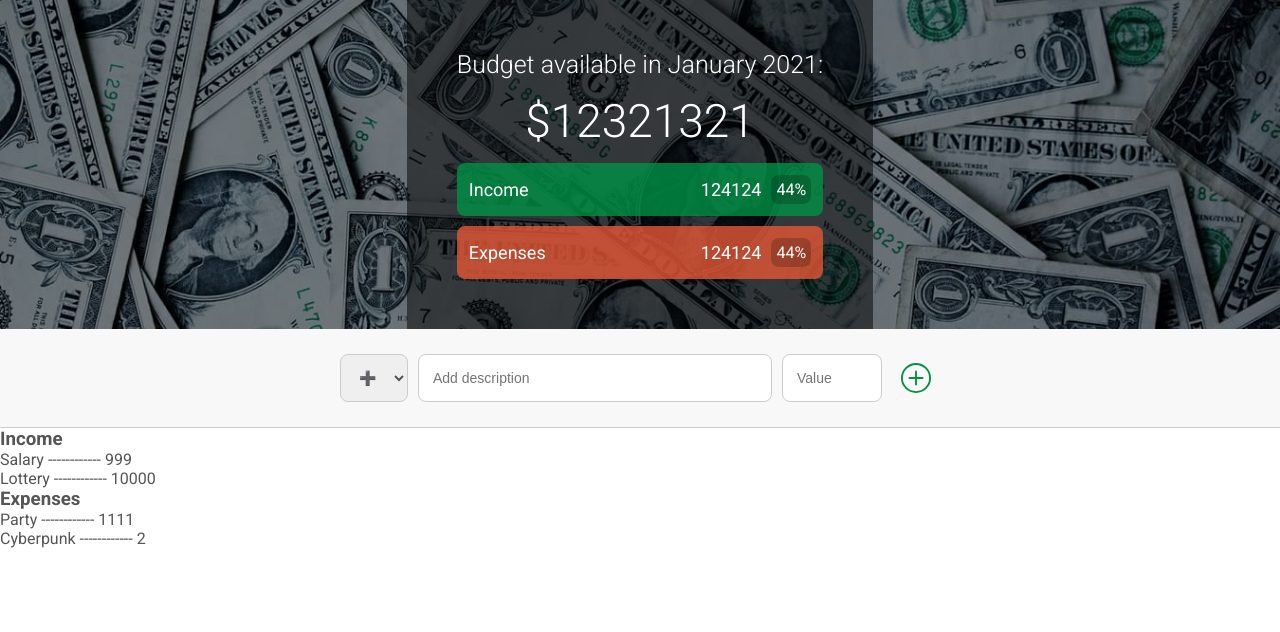
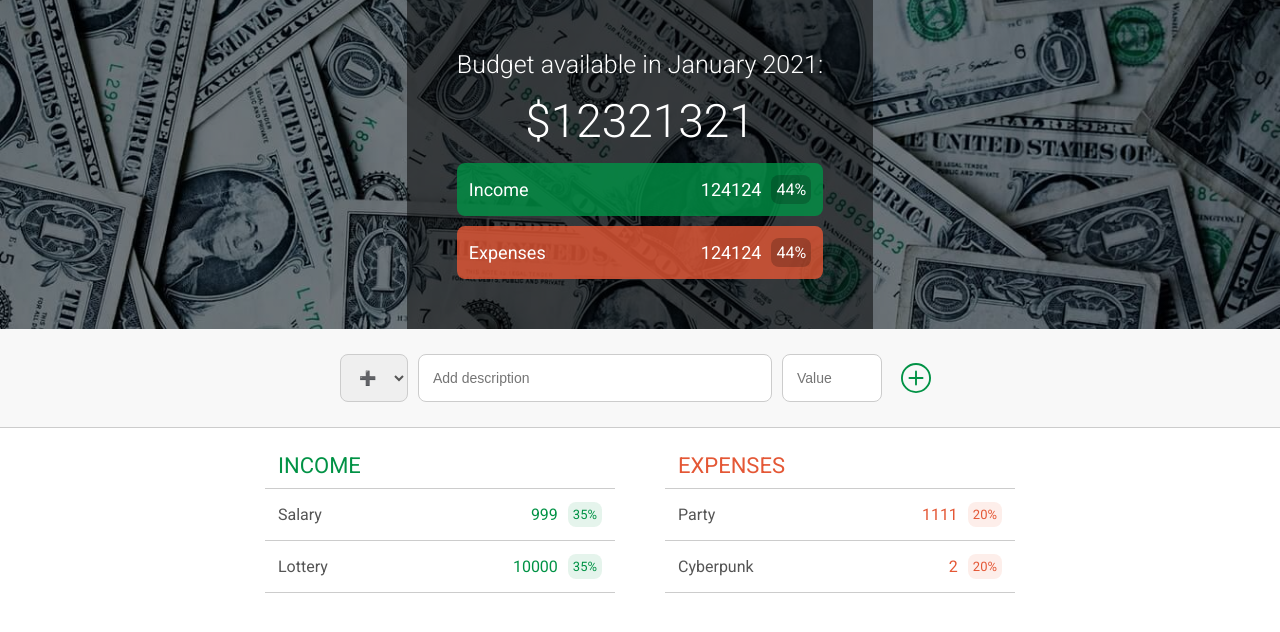
Before and after one commit to sitek94/budget-calculator, a React (Create React App) app: page / in a window 1280 px wide. Shown: the top 632 px of the page. Built offline with nearby package versions, Linux system fonts and the light colour scheme.

Commit message:
style transactions related part of the app

```diff
--- a/src/App.tsx
+++ b/src/App.tsx
@@ -1,5 +1,6 @@
 import {
   BsPlusCircle as PlusIcon,
+  BsXCircle as CrossIcon,
 } from 'react-icons/bs';
 
 const incomeList = [
@@ -61,26 +62,42 @@ function App() {
         </form>
       </div>
 
-      <div>
-        <div>
-          <h3>Income</h3>
-          <ul>
+      <div className="bottom">
+        <div className="transactions">
+          <div className="income">
+            <h3 className="label">Income</h3>
+            <ul className="list">
               {incomeList.map(({ desc, value }) => (
-              <li>
-                <span>{desc}</span> ------------ <span>{value}</span>
+                <li className="item">
+                  <div>{desc}</div>
+                  <div className="right-box">
+                    <div className="value">{value}</div>
+                    <div className="percentage">35%</div>
+                    <button className="btn delete-btn">
+                      <CrossIcon />
+                    </button>
+                  </div>
                 </li>
               ))}
             </ul>
           </div>
-        <div>
-          <h3>Expenses</h3>
-          <ul>
+          <div className="expenses">
+            <h3 className="label">Expenses</h3>
+            <ul className="list">
               {expensesList.map(({ desc, value }) => (
-              <li>
-                <span>{desc}</span> ------------ <span>{value}</span>
+                <li className="item">
+                  <div>{desc}</div>
+                  <div className="right-box">
+                    <div className="value">{value}</div>
+                    <div className="percentage">20%</div>
+                    <button className="btn delete-btn">
+                      <CrossIcon />
+                    </button>
+                  </div>
                 </li>
               ))}
             </ul>
+          </div>
         </div>
       </div>
     </div>
--- a/src/styles.scss
+++ b/src/styles.scss
@@ -195,3 +195,123 @@ body {
     }
   }
 }
+
+/* ================================= */
+/* TRANSACTIONS */
+/* ================================= */
+
+.transactions {
+  max-width: 80rem;
+  margin: 0 auto;
+  display: grid;
+  grid-template-columns: 1fr 1fr;
+  grid-auto-flow: column;
+  grid-gap: 5rem;
+  padding: 2.5rem;
+
+  /* LABEL */
+  .label {
+    text-transform: uppercase;
+    font-size: 2.2rem;
+    font-weight: normal;
+    margin-bottom: 1rem;
+    margin-left: 1.3rem;
+  }
+
+  /* LIST */
+  .list {
+    list-style: none;
+  }
+
+  /* ITEM */
+  .item {
+    padding: 1.3rem;
+    border-bottom: 1px solid var(--gray);
+    display: flex;
+    justify-content: space-between;
+    align-items: center;
+
+    &:first-child {
+      border-top: 1px solid var(--gray);
+    }
+
+    /* ITEM HOVER */
+    &:hover {
+      background-color: var(--gray-extra-light);
+
+      .delete-btn {
+        display: flex;
+      }
+      .value {
+        transform: translateX(-20px);
+      }
+      .percentage {
+        transform: translateX(-20px);
+      }
+    }
+
+    /* RIGHT BOX */
+    .right-box {
+      display: flex;
+      align-items: center;
+    }
+
+    /* VALUE */
+    .value {
+      margin-right: 1rem;
+      transition: transform 300ms;
+    }
+
+    /* PERCENTAGE */
+    .percentage {
+      font-size: 1.3rem;
+      padding: 0.5rem;
+      border-radius: var(--border-radius);
+      background-color: rgba(0, 0, 0, 0.2);
+      transition: transform 300ms;
+    }
+
+    /* DELETE BUTTON */
+    .delete-btn {
+      font-size: 1.9rem;
+      display: none;
+
+      &:active {
+        transform: translateY(2px);
+      }
+    }
+  }
+
+  /* INCOME COLORS */
+  .income {
+    .label,
+    .value,
+    .percentage {
+      color: var(--green);
+    }
+    .percentage {
+      background-color: rgba(var(--green-rgb), 0.1);
+    }
+    .delete-btn {
+      svg {
+        fill: var(--green);
+      }
+    }
+  }
+  /* EXPENSES COLORS */
+  .expenses {
+    .label,
+    .value,
+    .percentage {
+      color: var(--red);
+    }
+    .percentage {
+      background-color: rgba(var(--red-rgb), 0.1);
+    }
+    .delete-btn {
+      svg {
+        fill: var(--red);
+      }
+    }
+  }
+}
```
Lines whose indentation alone changed are shown as unchanged.
